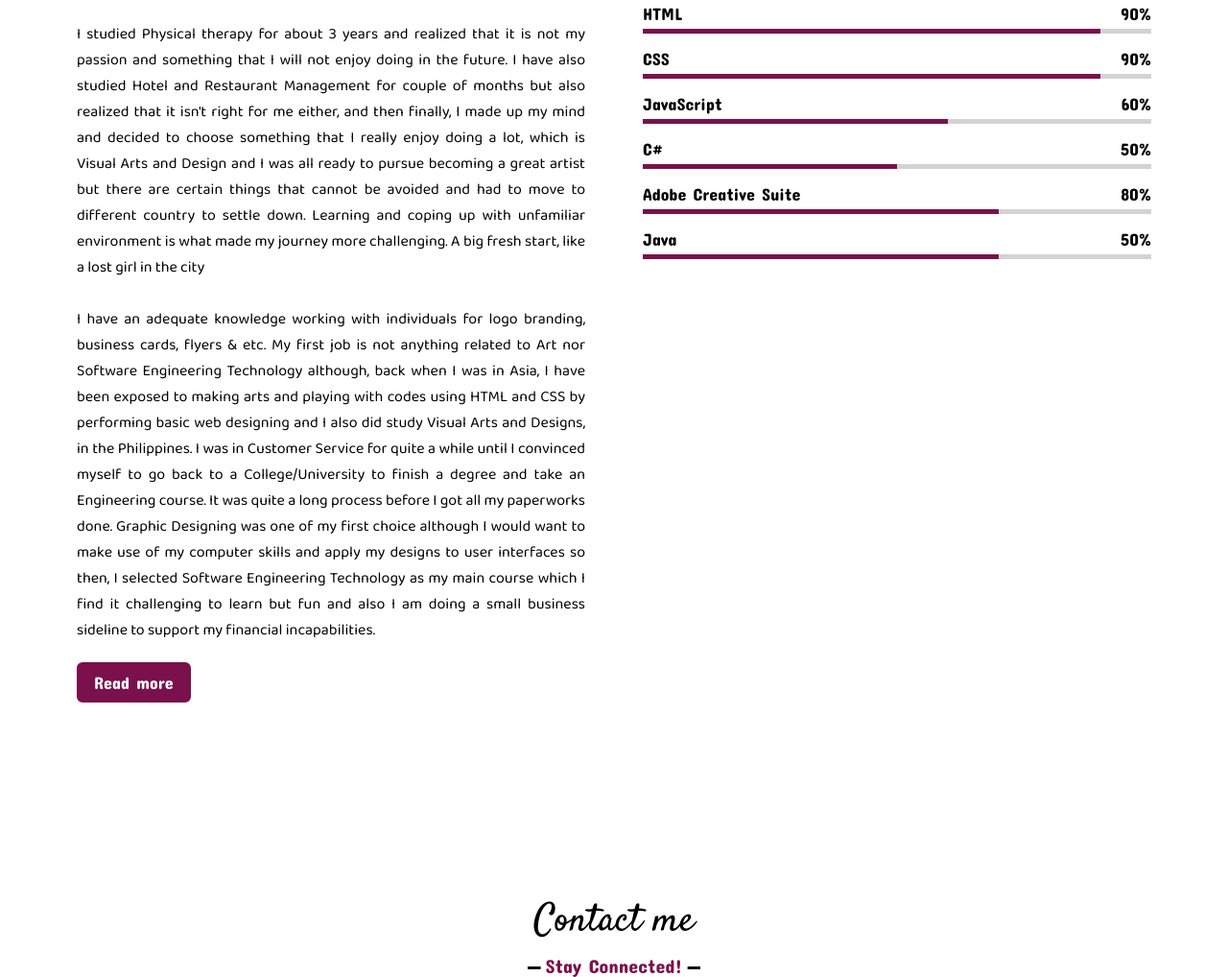
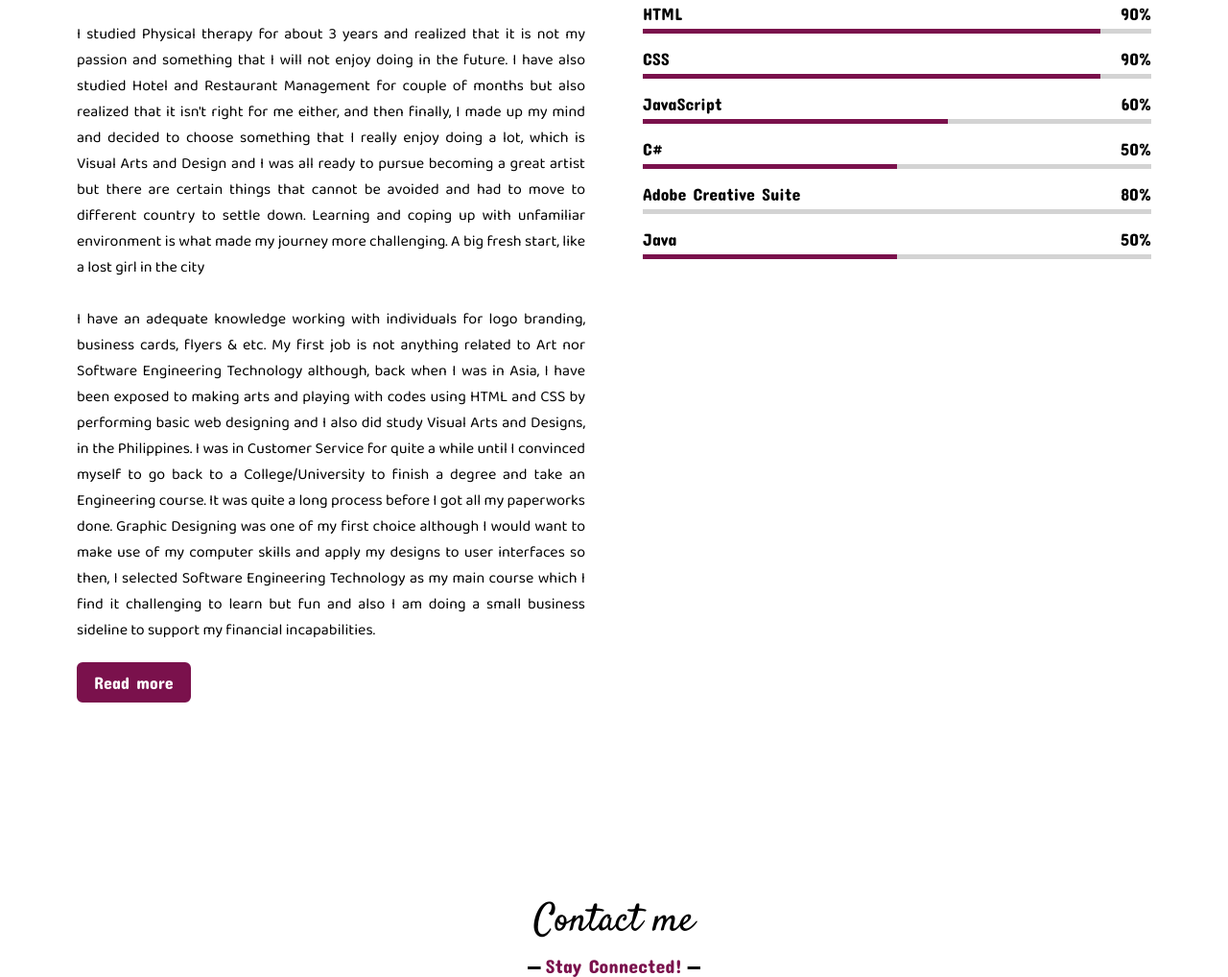
Before and after one commit to mksfajards/MichelleFajardo, a website: page index.html in a window 1280 px wide. Shown: the part 3114-4132 px from the top of the page at 96% size. Drawn offline with nearby package versions, Linux system fonts and the light colour scheme.

Commit message:
indexupdated again

```diff
--- a/style.css
+++ b/style.css
@@ -471,12 +471,12 @@ section .title::after {
     width: 50%;
 }
 
-.skills-content .right .mysql::before {
-    width: 70%;
+.skills-content .right .acs::before {
+    width: 80%;
 }
 
 .skills-content .right .java::before {
-    width: 70%;
+    width: 50%;
 }
 
 
```
